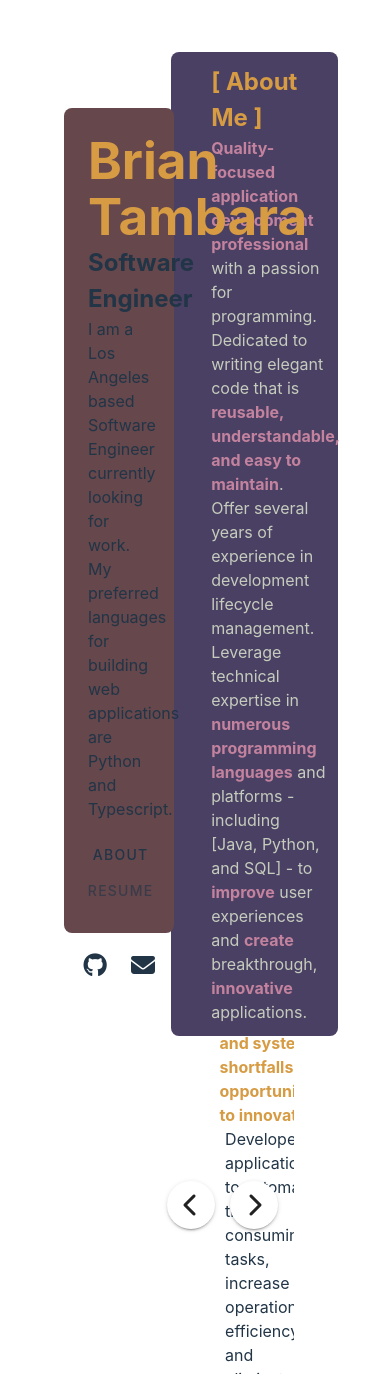
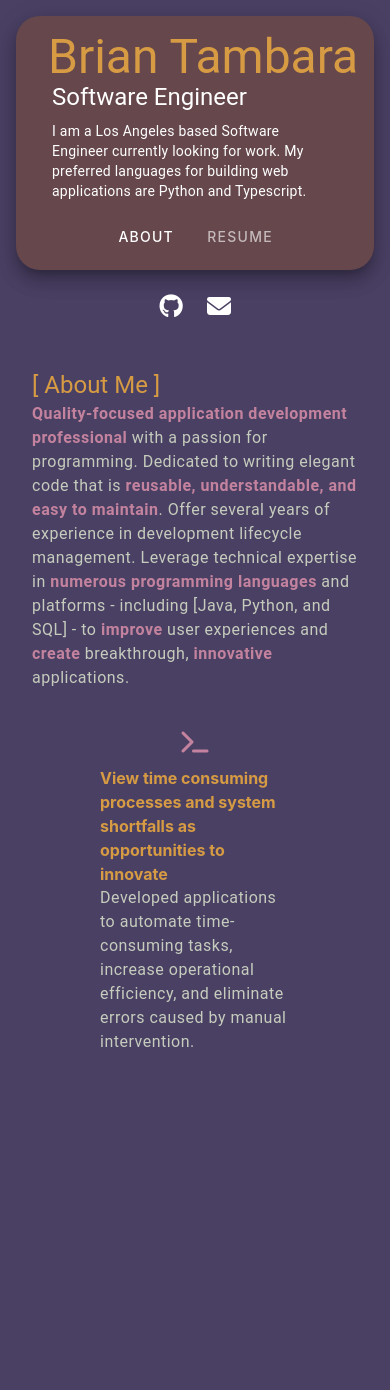
Before and after one commit to btambara/brian-tambara-com, a Vue app: page / in a window 390 px wide. After the commit the page ends 1250 px from the top, so only its background shows below. Built offline with nearby package versions, Linux system fonts and the light colour scheme.

Commit message:
fix responsive issues

```diff
--- a/src/App.vue
+++ b/src/App.vue
@@ -31,36 +31,33 @@ function handleResume() {
 
 <template>
   <v-container>
-    <v-row class="h-screen">
-      <div class="ma-2 pa-2 fixed">
-        <v-col cols="5">
-          <div>
-            <v-col class="mt-11 intro-pane rounded-lg pa-6">
-              <h1 class="text-left text-gold">Brian Tambara</h1>
-              <h2 class="text-left">Software Engineer</h2>
-
-              <p class="text-left">
+    <v-row>
+      <v-col
+        class="ma-sm-1 mt-md-16 mt-lg-16 mt-xl-10"
+        cols="12"
+        md="6"
+        lg="5"
+        xl="5"
+      >
+        <v-sheet color="#4A4064">
+          <v-sheet class="rounded-xl" color="#65474c" elevation="12">
+            <div class="ml-8 pt-4 text-h3 text-left">Brian Tambara</div>
+            <div class="ml-9 mb-2 text-h5 text-left">Software Engineer</div>
+            <div class="ml-9 mr-9 text-body-2 text-left">
               I am a Los Angeles based Software Engineer currently looking for
               work. My preferred languages for building web applications are
               Python and Typescript.
-              </p>
-              <v-col class="mt-4">
-                <v-row>
+            </div>
+            <div class="mt-4 pb-4">
               <v-btn :variant="variantAbout" @click="handleAbout()">
                 About
               </v-btn>
-                </v-row>
-
-                <v-row>
               <v-btn :variant="variantResume" @click="handleResume()">
                 Resume
               </v-btn>
-                </v-row>
-              </v-col>
-            </v-col>
             </div>
-
-          <v-row class="mt-2 justify-center">
+          </v-sheet>
+          <div class="mt-3">
             <v-btn
               href="http://github.com/btambara"
               icon="fab fa-github"
@@ -71,9 +68,9 @@ function handleResume() {
               icon="fas fa-envelope"
               variant="text"
             ></v-btn>
-          </v-row>
+          </div>
+        </v-sheet>
       </v-col>
-      </div>
       <v-col>
         <About v-show="isAboutShowing" />
         <Resume v-show="isResumeShowing" />
@@ -83,26 +80,7 @@ function handleResume() {
 </template>
 
 <style scoped>
-.fixed {
-  position: fixed;
-}
-.intro-pane {
-  background-color: #65474c;
-}
-
-.logo {
-  height: 6em;
-  padding: 1.5em;
-  will-change: filter;
-  transition: filter 300ms;
-}
-.logo:hover {
-  filter: drop-shadow(0 0 2em #646cffaa);
-}
-.logo.vue:hover {
-  filter: drop-shadow(0 0 2em #42b883aa);
-}
-.text-gold {
+.text-h3 {
   color: #d69b43;
 }
 </style>
--- a/src/components/AboutItem.vue
+++ b/src/components/AboutItem.vue
@@ -2,10 +2,10 @@
 
 <template>
   <v-container fluid>
-    <v-row class="justify-end">
-      <v-col class="background-4A4064 rounded-lg pl-10" cols="7">
-        <h2 class="text-left">[ About Me ]</h2>
-        <p class="text-left text-C6CCBD">
+    <v-row>
+      <v-col>
+        <div class="text-h5 text-left">[ About Me ]</div>
+        <div class="text-body-1 text-left">
           <b>Quality-focused application development professional</b> with a
           passion for programming. Dedicated to writing elegant code that is
           <b>reusable, understandable, and easy to maintain</b>. Offer several
@@ -14,60 +14,60 @@
           platforms - including [Java, Python, and SQL] - to <b>improve</b> user
           experiences and <b>create</b> breakthrough,
           <b>innovative</b> applications.
-        </p>
+        </div>
       </v-col>
     </v-row>
-    <v-row class="justify-end">
-      <v-carousel cycle hide-delimiters height="40vh" class="w-50 mr-11">
+    <v-row class="mt-10">
+      <v-carousel cycle hide-delimiters :show-arrows="false">
         <v-carousel-item>
           <div
-            class="d-flex fill-height justify-center align-center flex-column text-left card ml-16"
+            class="px-10 mx-10 d-flex flex-column justify-center align-center"
           >
             <v-icon class="mb-3" icon="fas fa-terminal" color="#C3829D" />
-            <h4>
+            <div class="font-weight-bold text-left">
               View time consuming processes and system shortfalls as
               opportunities to innovate
-            </h4>
-            <p>
+            </div>
+            <div class="text-body-1 text-left">
               Developed applications to automate time-consuming tasks, increase
               operational efficiency, and eliminate errors caused by manual
               intervention.
-            </p>
+            </div>
           </div>
         </v-carousel-item>
 
         <v-carousel-item>
           <div
-            class="d-flex fill-height justify-center align-center flex-column text-left card ml-16"
+            class="px-10 mx-10 d-flex flex-column justify-center align-center"
           >
             <v-icon class="mb-3" icon="far fa-file-code" color="#C3829D" />
-            <h4 color="#D69B43">
+            <div class="font-weight-bold text-left">
               Continuously learn and adapt to rapidly evolving and emerging
               technologies
-            </h4>
-            <p>
+            </div>
+            <div class="text-body-1 text-left">
               Automated process for backing up major studio projects at Deluxe
               Media. Learned Python and PHP to develop a user-friendly and
               intuitive web interface.
-            </p>
+            </div>
           </div>
         </v-carousel-item>
 
         <v-carousel-item>
           <div
-            class="d-flex fill-height justify-center align-center flex-column text-left card ml-16"
+            class="px-10 mx-10 d-flex flex-column justify-center align-center"
           >
             <v-icon class="mb-3" icon="fas fa-wrench" color="#C3829D" />
-            <h4>
+            <div class="font-weight-bold text-left">
               Managed the migration from Python 2 to Python 3 for a client
               application.
-            </h4>
-            <p>
+            </div>
+            <div class="text-body-1 text-left">
               Refactored codebase to reflect the latest Python 3 changes.
               Updated all libraries for compatibility. Added typing to most of
               the codebase. Wrote unit tests to confirm that the changes work
               correctly.
-            </p>
+            </div>
           </div>
         </v-carousel-item>
       </v-carousel>
@@ -76,37 +76,14 @@
 </template>
 
 <style scoped>
-.card {
-  width: 80%;
+.font-weight-bold {
+  color: #d69b43;
 }
-.text-C6CCBD {
-  color: #c6ccbd;
-}
-.background-C6CCBD {
-  background-color: #c6ccbd;
-}
-.background-C3829D {
-  background-color: #c3829d;
-}
-.background-D69B43 {
-  background-color: #d69b43;
-}
-.background-4A4064 {
-  background-color: #4a4064;
-}
-.background-brown {
-  background-color: #65474c;
-}
-
 b {
   color: #c3829d;
 }
 
-h4 {
-  color: #d69b43;
-}
-
-h2 {
+.text-h5 {
   color: #d69b43;
 }
 </style>
--- a/src/components/JobItem.vue
+++ b/src/components/JobItem.vue
@@ -31,7 +31,7 @@ function openWebsite() {
       color="#65474C"
     >
       <v-container fluid>
-        <v-row no-gutters>
+        <v-row>
           <v-col class="pt-3 text-right" cols="auto">
             <v-card-subtitle>
               {{ details.from }} - {{ details.to }}
--- a/src/components/ResumeItem.vue
+++ b/src/components/ResumeItem.vue
@@ -4,9 +4,9 @@ import jobs from "../assets/jobs.json";
 </script>
 
 <template>
-  <v-container fluid>
+  <v-container>
     <v-row class="justify-end">
-      <v-col cols="7">
+      <v-col cols="auto">
         <v-row class="ml-15 mb-0">
           <v-btn
             variant="text"
--- a/src/style.css
+++ b/src/style.css
@@ -24,15 +24,10 @@ a:hover {
 
 body {
   margin: 0;
-  display: flex;
-  place-items: center;
-  min-width: 320px;
-  min-height: 100vh;
-}
-
-h1 {
-  font-size: 3.2em;
-  line-height: 1.1;
+  /* display: flex; */
+  /* place-items: center; */
+  /* min-width: 320px; */
+  /* min-height: 100vh; */
 }
 
 button {
@@ -54,26 +49,6 @@ button:focus-visible {
   outline: 4px auto -webkit-focus-ring-color;
 }
 
-.card {
-  padding: 2em;
-}
-
 #app {
-  max-width: 1280px;
-  margin: 0 auto;
-  padding: 2rem;
   text-align: center;
 }
-
-@media (prefers-color-scheme: light) {
-  :root {
-    color: #213547;
-    background-color: #ffffff;
-  }
-  a:hover {
-    color: #747bff;
-  }
-  button {
-    background-color: #f9f9f9;
-  }
-}
```
Lines whose indentation alone changed are shown as unchanged.
